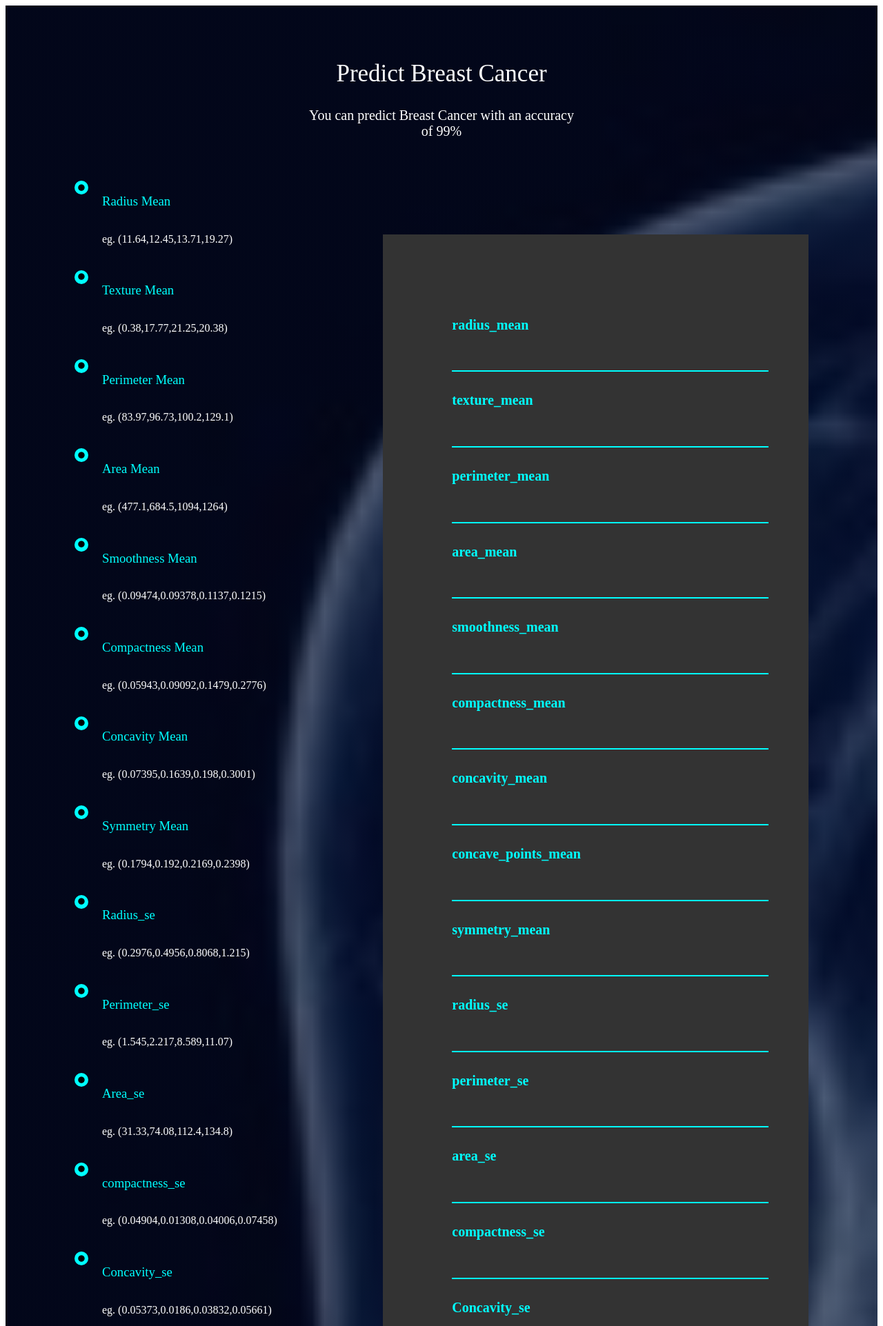
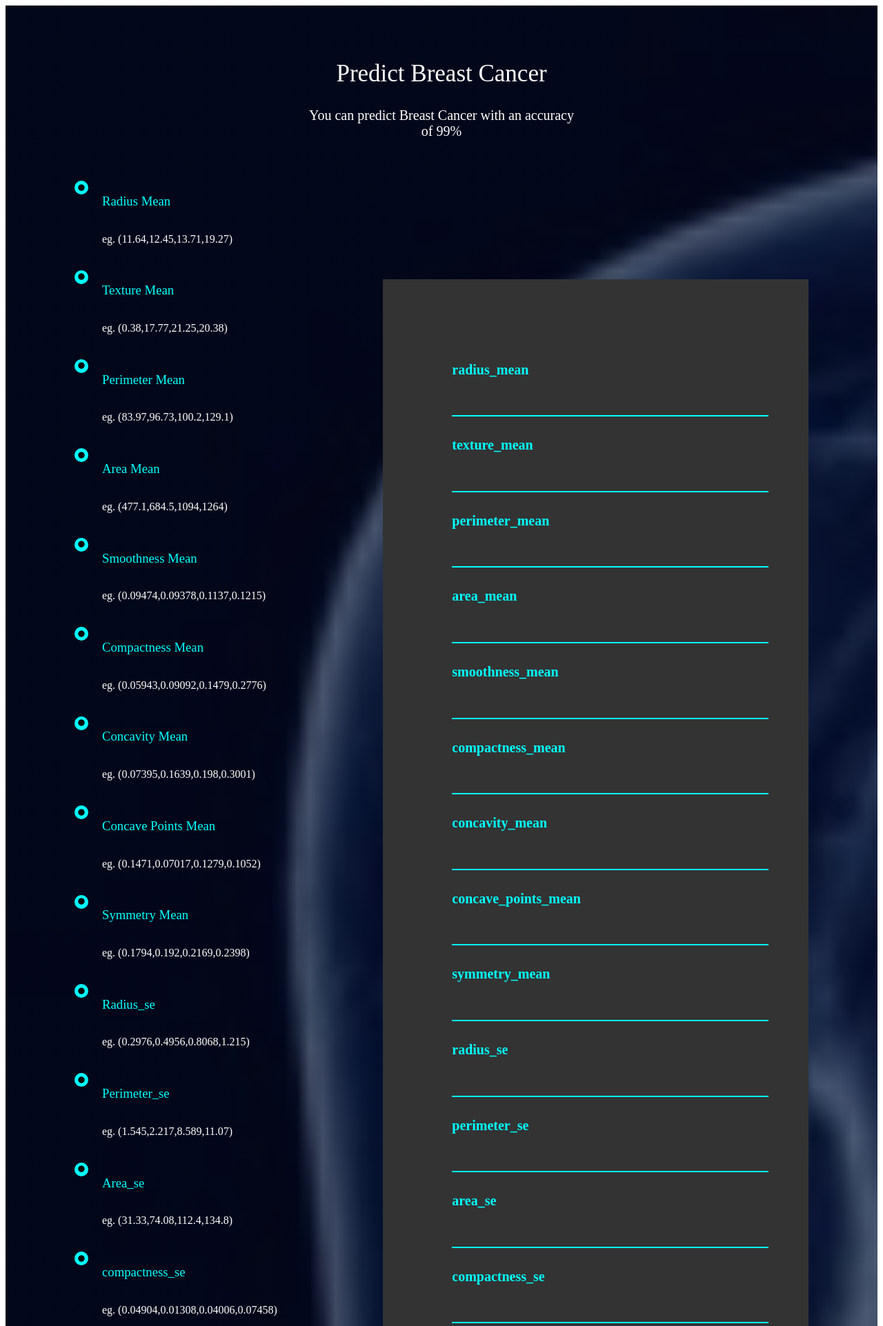
Before and after one commit to DeepMajhi98/Disease-prediction-system, a Flask app: page /cancer in a window 1280 px wide. Shown: the top 1923 px of the page at 69% size. Run offline with Flask 2, Linux system fonts and the light colour scheme; parts of the project's set-up code (start-up, migrations or seed data) failed here and were passed over.

Commit message:
Update Breast_Cancer_Form.html

```diff
--- a/templates/Breast_Cancer_Form.html
+++ b/templates/Breast_Cancer_Form.html
@@ -337,6 +337,15 @@
 				<div class="heart-box">
 					<div class="heart-icon"><i class="fa fa-circle" aria-hidden="true"></i></div>
 					<div class="heart-text">
+						<h3>Concave Points Mean</h3>
+						<p>eg. (0.1471,0.07017,0.1279,0.1052)</p>
+					</div>
+				</div>
+
+
+				<div class="heart-box">
+					<div class="heart-icon"><i class="fa fa-circle" aria-hidden="true"></i></div>
+					<div class="heart-text">
 						<h3>Symmetry Mean</h3>
 						<p>eg. (0.1794,0.192,0.2169,0.2398)</p>
 					</div>
```
